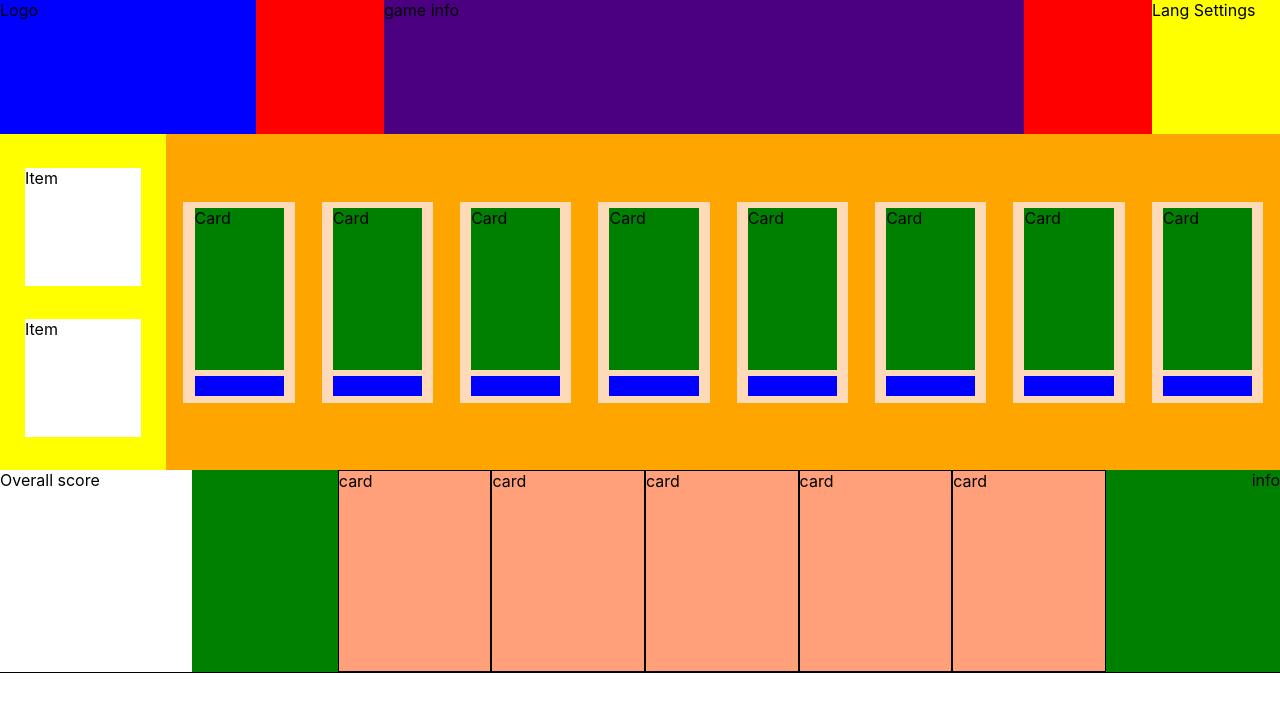
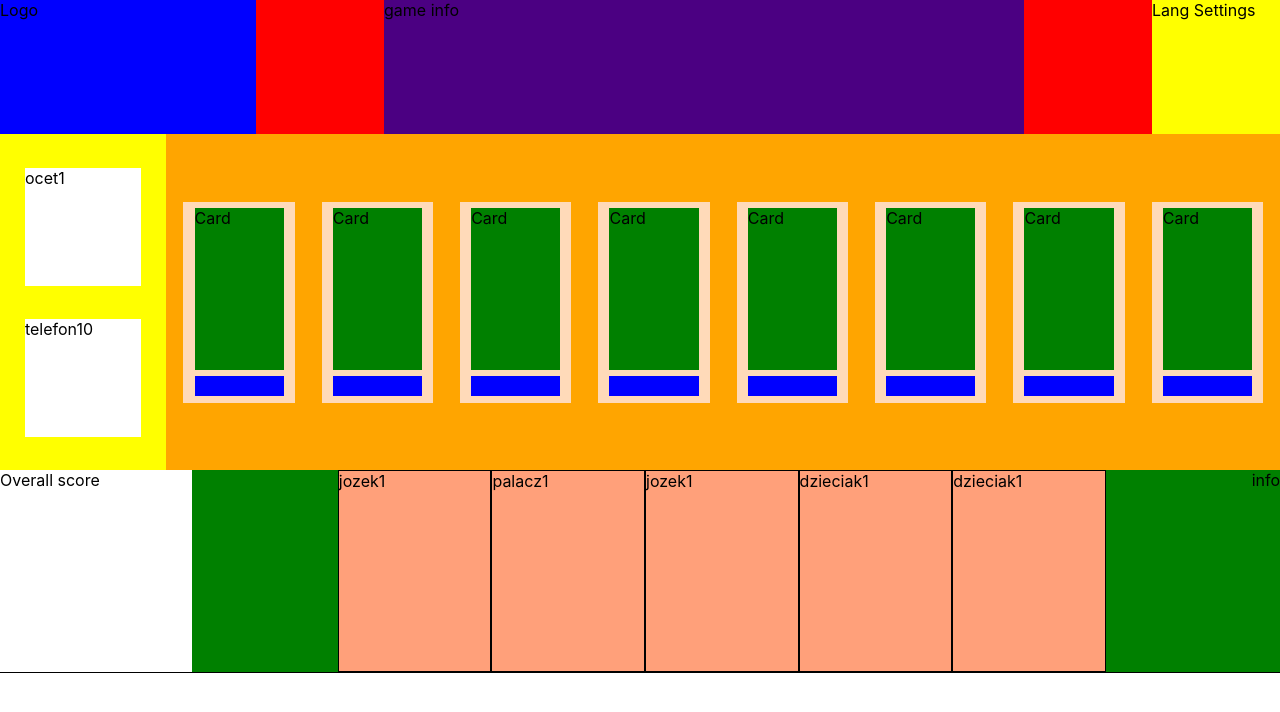
Before and after one commit to michalakweb/that-my-spot, a React (Create React App) app: page / in a window 1280 px wide. Shown: the top 712 px of the page. Built offline with nearby package versions, Linux system fonts and the light colour scheme.

Commit message:
added randomized items and cards

```diff
--- a/src/App.js
+++ b/src/App.js
@@ -24,9 +24,13 @@ const itemStats = [
 class App extends React.Component {
   state = {
     // Game info
-    deckPlayer: JSON.parse(JSON.stringify([...deckStats, ...deckStats])),
-    deckComputer: JSON.parse(JSON.stringify([...deckStats, ...deckStats])),
-    currentItems: [],
+    deckPlayer: [...deckStats, ...deckStats],
+    deckComputer: [...deckStats, ...deckStats],
+    handPlayer: [],
+    handComputer: [],
+    items: [...itemStats],
+    itemsLeft: null,
+    itemsCurrent: [],
     playerItems: 0,
     computerItems: 0,
     lineCards: [],
@@ -34,6 +38,8 @@ class App extends React.Component {
     drawnCardComputer: [],
     chosenCard: null,
     lineStats: null,
+    cardsDeckLeftPlayer: 10,
+    cardsDeckLeftComputer: 10,
 
     // Phase tracking
     currentPhase: 0,
@@ -55,15 +61,35 @@ class App extends React.Component {
   }
 
   componentDidMount() {
+    this.shuffleItems(this.state.items)
     this.shuffleCards(this.state.deckComputer, "deckComputer")
-    this.shuffleCards(this.state.deckComputer, "deckPlayer")
-    this.drawCardsFromDeck()
+    this.shuffleCards(this.state.deckPlayer, "deckPlayer")
   }
 
   switchWelcomeScreen = () => {
     this.setState({
       showWelcomeScreen: false
     })
+  }
+
+  shuffleItems = array => {
+    let arr = [...array]
+    console.log("shuffling items")
+    var j, x, i
+    for (i = arr.length - 1; i > 0; i--) {
+      j = Math.floor(Math.random() * (i + 1))
+      x = arr[i]
+      arr[i] = arr[j]
+      arr[j] = x
+    }
+    this.setState(
+      {
+        items: [...arr]
+      },
+      () => {
+        this.drawItemsFromDeck([...arr])
+      }
+    )
   }
 
   shuffleCards = (array, stateName) => {
@@ -76,13 +102,62 @@ class App extends React.Component {
       arr[i] = arr[j]
       arr[j] = x
     }
-    this.setState({
-      [stateName]: arr
-    })
+    this.setState(
+      {
+        [stateName]: [...arr]
+      },
+      () => {
+        this.drawCardsFromDeck([...arr], stateName)
+      }
+    )
   }
 
-  drawCardsFromDeck = () => {
-    console.log("drawing cards from deck")
+  drawItemsFromDeck = array => {
+    console.log("drawing items")
+
+    var itemsCurrent = array.splice(-2, 2)
+    this.setState(
+      {
+        items: array,
+        itemsCurrent: itemsCurrent
+      },
+      () => {
+        this.setState({
+          itemsLeft: this.state.items.length
+        })
+      }
+    )
+  }
+
+  drawCardsFromDeck = (array, stateName) => {
+    console.log(`drawing cards for ${stateName}`)
+
+    var currentHand = array.splice(-5, 5)
+    if (stateName === "deckComputer") {
+      this.setState(
+        {
+          [stateName]: array,
+          handComputer: currentHand
+        },
+        () => {
+          this.setState({
+            cardsDeckLeftComputer: this.state.deckPlayer.length
+          })
+        }
+      )
+    } else {
+      this.setState(
+        {
+          [stateName]: array,
+          handPlayer: currentHand
+        },
+        () => {
+          this.setState({
+            cardsDeckLeftPlayer: this.state.deckPlayer.length
+          })
+        }
+      )
+    }
   }
 
   render() {
@@ -97,9 +172,9 @@ class App extends React.Component {
           <div id="flex-container">
             <Header />
 
-            <Body />
+            <Body itemsCurrent={this.state.itemsCurrent} />
 
-            <Footer />
+            <Footer deckPlayer={this.state.deckPlayer} />
           </div>
         </div>
       </div>
--- a/src/components/body/Body.js
+++ b/src/components/body/Body.js
@@ -1,12 +1,12 @@
-import React from "react";
-import ItemContainer from "./ItemContainer";
-import LineContainer from "./LineContainer";
+import React from "react"
+import ItemContainer from "./ItemContainer"
+import LineContainer from "./LineContainer"
 
-const Body = () => (
+const Body = props => (
   <div id="body">
-    <ItemContainer />
+    <ItemContainer itemsCurrent={props.itemsCurrent} />
     <LineContainer />
   </div>
-);
+)
 
-export default Body;
+export default Body
--- a/src/components/body/Item.js
+++ b/src/components/body/Item.js
@@ -1,5 +1,10 @@
-import React from "react";
+import React from "react"
 
-const Item = () => <div className="item">Item</div>;
+const Item = props => (
+  <div className="item">
+    {props.item.name}
+    {props.item.value}
+  </div>
+)
 
-export default Item;
+export default Item
--- a/src/components/body/ItemContainer.js
+++ b/src/components/body/ItemContainer.js
@@ -1,11 +1,12 @@
-import React from "react";
-import Item from "./Item";
+import React from "react"
+import Item from "./Item"
 
-const ItemContainer = () => (
+const ItemContainer = props => (
   <div id="item_container">
-    <Item />
-    <Item />
+    {props.itemsCurrent.map((el, id) => (
+      <Item item={el} />
+    ))}
   </div>
-);
+)
 
-export default ItemContainer;
+export default ItemContainer
--- a/src/components/footer/Card.js
+++ b/src/components/footer/Card.js
@@ -1,5 +1,10 @@
-import React from "react";
+import React from "react"
 
-const Card = () => <div className="card">card</div>;
+const Card = props => (
+  <div className="card">
+    {props.cardInfo.name}
+    {props.cardInfo.value}
+  </div>
+)
 
-export default Card;
+export default Card
--- a/src/components/footer/CardContainer.js
+++ b/src/components/footer/CardContainer.js
@@ -1,14 +1,12 @@
-import React from "react";
-import Card from "./Card";
+import React from "react"
+import Card from "./Card"
 
-const num = 5;
-
-const CardContainer = () => (
+const CardContainer = props => (
   <div id="card_container">
-    {[...Array(num)].map(() => (
-      <Card />
+    {props.deckPlayer.map((el, id) => (
+      <Card cardInfo={el} key={id} />
     ))}
   </div>
-);
+)
 
-export default CardContainer;
+export default CardContainer
--- a/src/components/footer/Footer.js
+++ b/src/components/footer/Footer.js
@@ -1,14 +1,14 @@
-import React from "react";
-import OverallScore from "./OverallScore";
-import CardContainer from "./CardContainer";
-import ExtraInfo from "./ExtraInfo";
+import React from "react"
+import OverallScore from "./OverallScore"
+import CardContainer from "./CardContainer"
+import ExtraInfo from "./ExtraInfo"
 
-const Footer = () => (
+const Footer = props => (
   <div id="footer">
     <OverallScore />
-    <CardContainer />
+    <CardContainer deckPlayer={props.deckPlayer} />
     <ExtraInfo />
   </div>
-);
+)
 
-export default Footer;
+export default Footer
```
